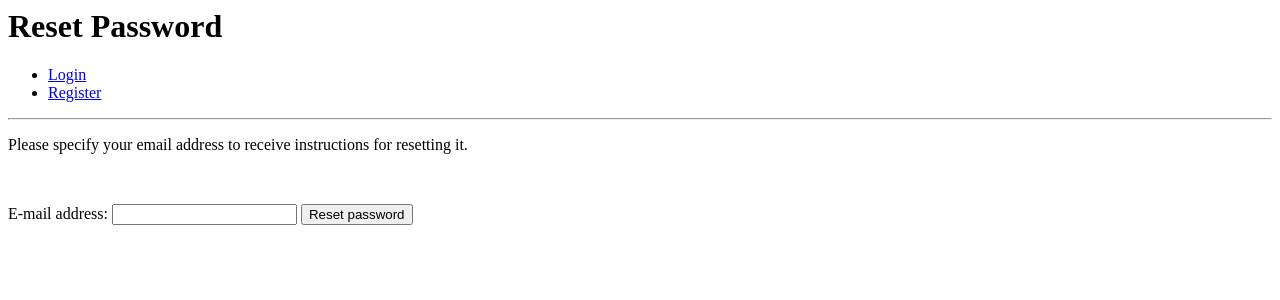
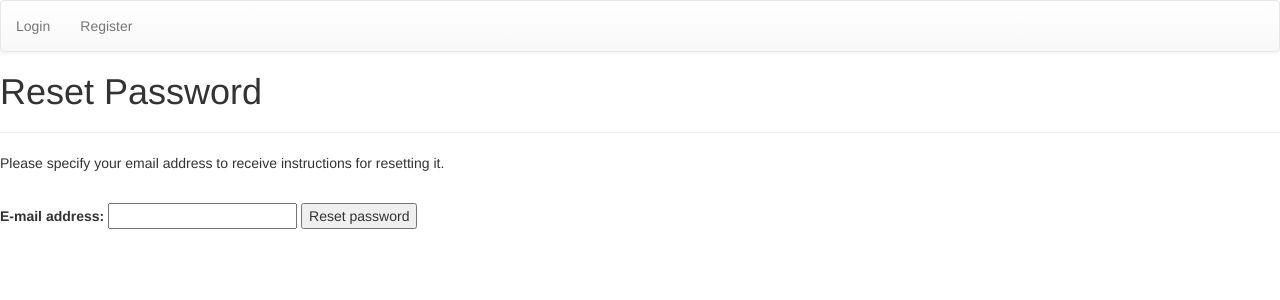
Before and after one commit to codingbas/organize.now, a Django app: a page that uses templates/base.html in a window 1280 px wide. Shown: the top 300 px of the page. Run offline with Django 3.2, Linux system fonts and the light colour scheme; some libraries are stand-ins or nearby versions.

Commit message:
installing bootstrap 3.3.7 CSS and JS and styling nav bar

```diff
--- a/templates/base.html
+++ b/templates/base.html
@@ -2,15 +2,22 @@
 
 <head>
     <title>{% block page_title %}{% endblock %}</title>
+
+    <!-- Latest compiled and minified CSS -->
+    <link rel="stylesheet" href="https://maxcdn.bootstrapcdn.com/bootstrap/3.3.7/css/bootstrap.min.css" integrity="sha384-BVYiiSIFeK1dGmJRAkycuHAHRg32OmUcww7on3RYdg4Va+PmSTsz/K68vbdEjh4u" crossorigin="anonymous">
+
+    <!-- Optional theme -->
+    <link rel="stylesheet" href="https://maxcdn.bootstrapcdn.com/bootstrap/3.3.7/css/bootstrap-theme.min.css" integrity="sha384-rHyoN1iRsVXV4nD0JutlnGaslCJuC7uwjduW9SVrLvRYooPp2bWYgmgJQIXwl/Sp" crossorigin="anonymous">
+
+    <!-- Latest compiled and minified JavaScript -->
+    <script src="https://maxcdn.bootstrapcdn.com/bootstrap/3.3.7/js/bootstrap.min.js" integrity="sha384-Tc5IQib027qvyjSMfHjOMaLkfuWVxZxUPnCJA7l2mCWNIpG9mGCD8wGNIcPD7Txa" crossorigin="anonymous"></script>
+
 </head>
 
 <body>
-    <h1>
-        {% block page_heading %}{% endblock %}
-    </h1>
 
-    <nav>
-        <ul>
+   <nav class="navbar navbar-default">
+        <ul class="nav navbar-nav">
             {% if user.is_authenticated %}
             <li><a href="{% url 'profile' %}">Profile</a></li>
             <li><a href="{% url 'logout' %}">Logout</a></li>
@@ -20,6 +27,9 @@
             {% endif %}
         </ul>
     </nav>
+    <h1>
+        {% block page_heading %}{% endblock %}
+    </h1>
 
     <hr> {% if messages %}
     <div>
```
Also changed, not shown: .c9/metadata/environment/templates/base.html (+1 -1 lines), .c9/metadata/environment/accounts/backends.py, db.sqlite3, 1 other file.
